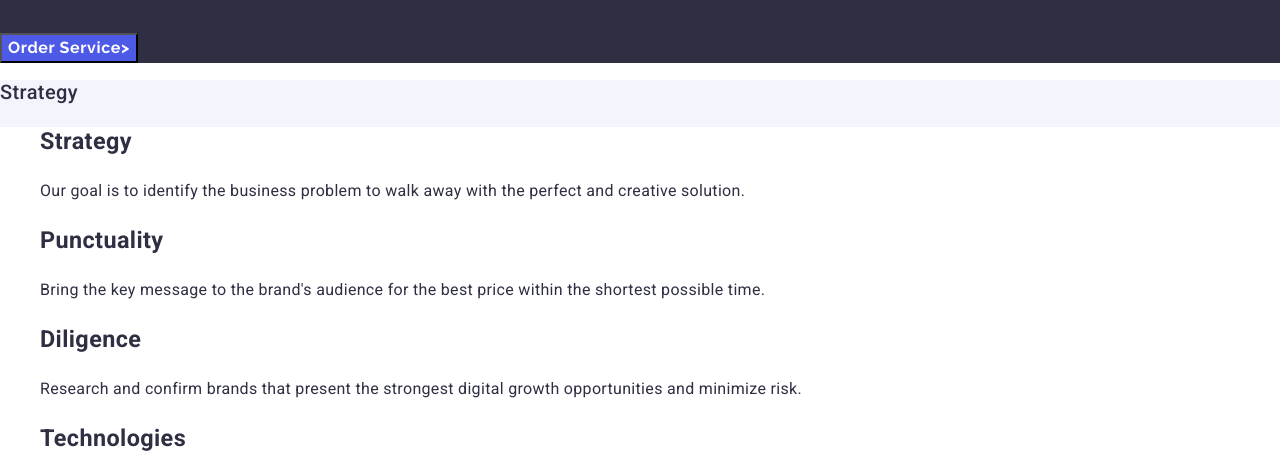
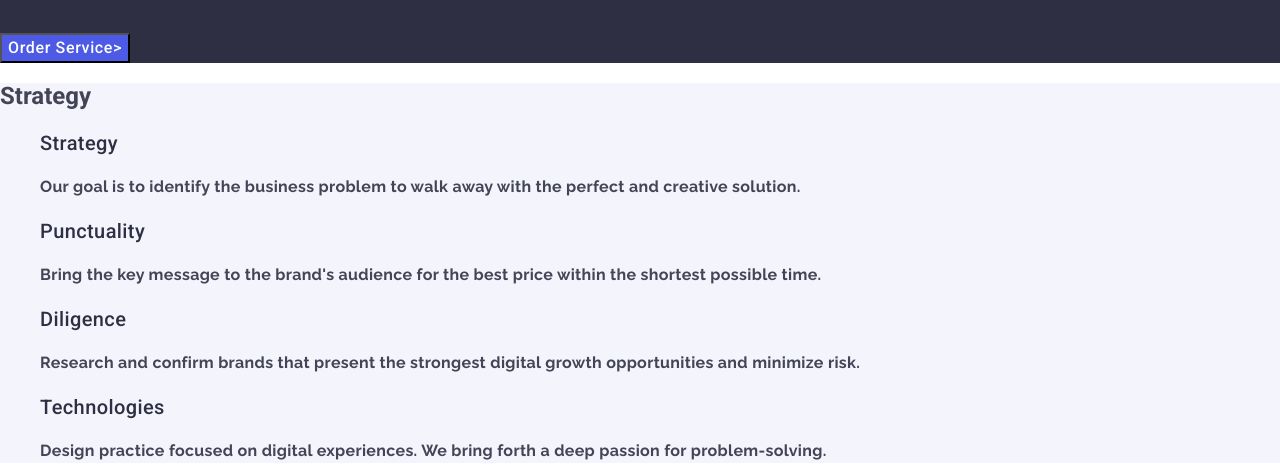
Before and after one commit to ivanvasilec/goit-markup-hw-02, a plain HTML site: page index.html in a window 1280 px wide. Shown: the part 275-747 px from the top of the page. Drawn offline with nearby package versions, Linux system fonts and the light colour scheme.

Commit message:
Update styles.css

```diff
--- a/CSS/styles.css
+++ b/CSS/styles.css
@@ -67,8 +67,8 @@ ul, ol {
 }
 
 .hero-order {
-    background-color: #4D5AE5;
-        font-family: "Raleway", sans-serif;
+    font-family: "Roboto", sans-serif;
+        background-color: #4D5AE5;
         font-weight: 500;
         font-size: 16px;
         line-height: 1.5;
@@ -89,37 +89,34 @@ background-color: #404BBF
 }
 
 .adventages-item-list {
-                font-weight: 500;
-                font-size: 20px;
-                line-height: 1.2;
-                letter-spacing: 0.02em;
-                color: #2e2f42;
+
 }
 .adventages-item-list {
 
 }
 
 .adventages-list {
-    background-color: #FFFFFF
+    ackground-color: #FFFFFF
 }
 
-.adventages-item-title {
-                font-weight: 500;
+.adventages-item-title {}
+
+.adventages-subtitle {
+                   font-weight: 500;
                 font-size: 20px;
                 line-height: 1.2;
                 letter-spacing: 0.02em;
                 color: #2e2f42;
-            }
-
-.adventages-subtitle {
-
 }
 
 .adventages-item-text {
-    font-weight: 400;
+    font-family: "Raleway", sans-serif;
+        font-weight: 400;
         font-size: 16px;
         letter-spacing: 0.02em;
-        line-height: 1.5
+        line-height: 1.5;
+        color: #434455;
+
 }
 
 /* Team */
```
